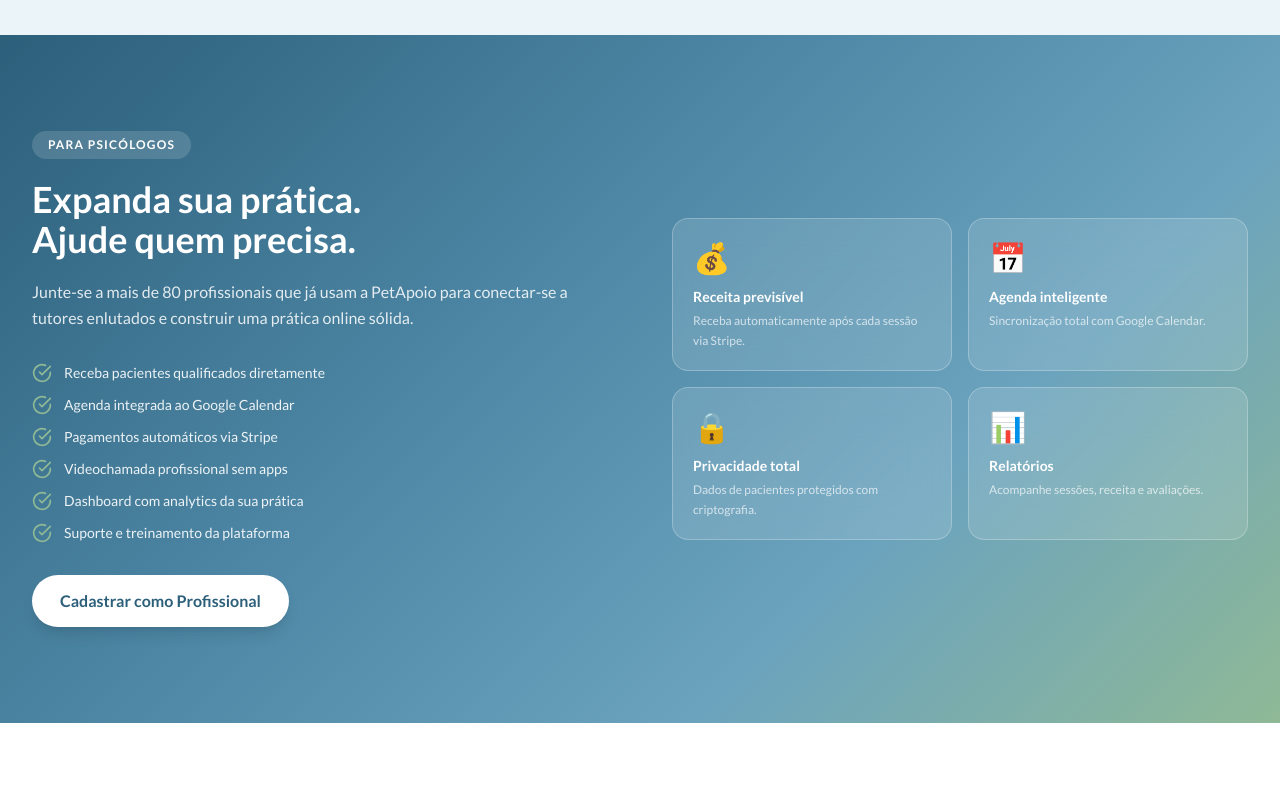
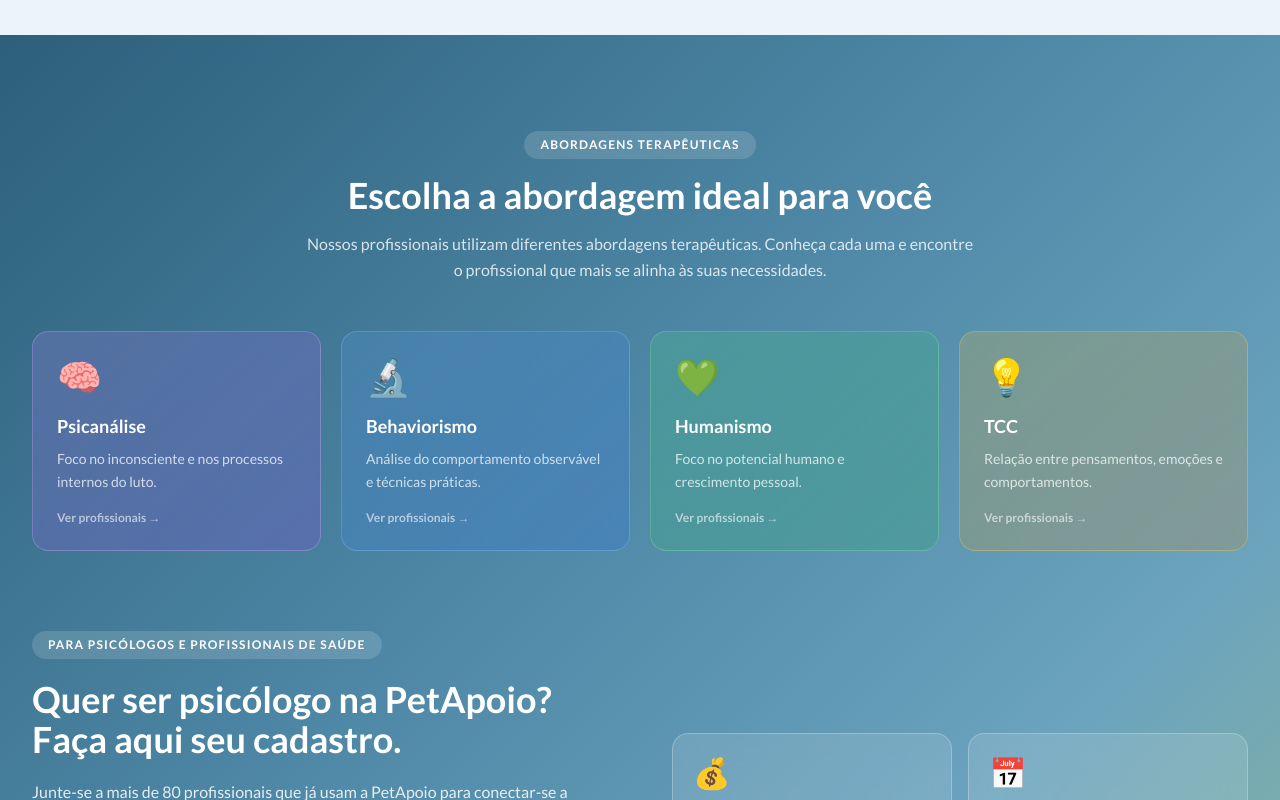
Before and after one commit to davidledson-cpu/petapoio, a Next.js app: page / in a window 1280 px wide. Shown: the part 4660-5460 px from the top of the page. Built offline with nearby package versions, Linux system fonts and the light colour scheme; no server answers; a web font is replaced by a local one.

Commit message:
feat: Update ProfessionalCTA with therapy approaches and fix cadastro link

```diff
--- a/components/home/professional-cta.tsx
+++ b/components/home/professional-cta.tsx
@@ -1,5 +1,5 @@
 import Link from 'next/link'
-import { CheckCircle } from 'lucide-react'
+import { CheckCircle, Brain, Eye, Heart, Lightbulb } from 'lucide-react'
 
 const benefits = [
   'Receba pacientes qualificados diretamente',
@@ -10,22 +10,88 @@
   'Suporte e treinamento da plataforma',
 ]
 
+const approaches = [
+  {
+    icon: '🧠',
+    title: 'Psicanálise',
+    desc: 'Foco no inconsciente e nos processos internos do luto.',
+    color: 'from-purple-400/20 to-purple-600/20',
+    border: 'border-purple-300/30',
+  },
+  {
+    icon: '🔬',
+    title: 'Behaviorismo',
+    desc: 'Análise do comportamento observável e técnicas práticas.',
+    color: 'from-blue-400/20 to-blue-600/20',
+    border: 'border-blue-300/30',
+  },
+  {
+    icon: '💚',
+    title: 'Humanismo',
+    desc: 'Foco no potencial humano e crescimento pessoal.',
+    color: 'from-green-400/20 to-green-600/20',
+    border: 'border-green-300/30',
+  },
+  {
+    icon: '💡',
+    title: 'TCC',
+    desc: 'Relação entre pensamentos, emoções e comportamentos.',
+    color: 'from-amber-400/20 to-amber-600/20',
+    border: 'border-amber-300/30',
+  },
+]
+
 export function ProfessionalCTA() {
   return (
     <section className="py-24 gradient-hero">
       <div className="container">
+        {/* Therapy Approaches Section */}
+        <div className="mb-20">
+          <div className="text-center mb-12">
+            <span className="inline-block px-4 py-1.5 rounded-full bg-white/15 backdrop-blur text-xs font-bold uppercase tracking-widest text-white mb-4">
+              Abordagens Terapêuticas
+            </span>
+            <h2 className="font-serif text-3xl md:text-4xl font-bold text-white mb-4">
+              Escolha a abordagem ideal para você
+            </h2>
+            <p className="text-white/80 text-base max-w-2xl mx-auto leading-relaxed">
+              Nossos profissionais utilizam diferentes abordagens terapêuticas.
+              Conheça cada uma e encontre o profissional que mais se alinha às suas necessidades.
+            </p>
+          </div>
+          <div className="grid sm:grid-cols-2 lg:grid-cols-4 gap-5">
+            {approaches.map((item) => (
+              <Link
+                key={item.title}
+                href={`/profissionais?abordagem=${encodeURIComponent(item.title)}`}
+                className={`group relative rounded-2xl p-6 bg-gradient-to-br ${item.color} border ${item.border} backdrop-blur-sm hover:scale-[1.03] transition-all duration-300 cursor-pointer`}
+              >
+                <div className="text-4xl mb-4">{item.icon}</div>
+                <h4 className="font-bold text-white text-lg mb-2">{item.title}</h4>
+                <p className="text-white/75 text-sm leading-relaxed">{item.desc}</p>
+                <div className="mt-4 text-xs font-bold text-white/60 group-hover:text-white/90 transition-colors">
+                  Ver profissionais →
+                </div>
+              </Link>
+            ))}
+          </div>
+        </div>
+
+        {/* Professional Registration CTA */}
         <div className="grid md:grid-cols-2 gap-16 items-center">
           <div className="text-white">
             <span className="inline-block px-4 py-1.5 rounded-full bg-white/15 backdrop-blur text-xs font-bold uppercase tracking-widest mb-5">
-              Para Psicólogos
+              Para Psicólogos e Profissionais de Saúde
             </span>
             <h2 className="font-serif text-4xl font-bold mb-5">
-              Expanda sua prática.<br />Ajude quem precisa.
+              Quer ser psicólogo na PetApoio?<br />Faça aqui seu cadastro.
             </h2>
             <p className="text-white/85 text-base leading-relaxed mb-8">
-              Junte-se a mais de 80 profissionais que já usam a PetApoio para conectar-se
-              a tutores enlutados e construir uma prática online sólida.
+              Junte-se a mais de 80 profissionais que já usam a PetApoio para
+              conectar-se a tutores enlutados e construir uma prática online sólida.
+              Cadastre-se e comece a atender em minutos.
             </p>
+
             <div className="space-y-3 mb-8">
               {benefits.map(b => (
                 <div key={b} className="flex items-center gap-3 text-white/90 text-sm">
@@ -34,12 +100,21 @@
                 </div>
               ))}
             </div>
-            <Link
-              href="/auth/cadastro-profissional"
-              className="inline-flex items-center gap-2 px-7 py-3.5 rounded-full bg-white text-petblue-600 font-bold hover:bg-petbeige-100 transition-all hover:-translate-y-0.5 shadow-lg"
-            >
-              Cadastrar como Profissional
-            </Link>
+
+            <div className="flex flex-col sm:flex-row gap-4">
+              <Link
+                href="/auth/cadastro"
+                className="inline-flex items-center justify-center gap-2 px-7 py-3.5 rounded-full bg-white text-petblue-600 font-bold hover:bg-petbeige-100 transition-all hover:-translate-y-0.5 shadow-lg text-center"
+              >
+                Cadastrar como Profissional
+              </Link>
+              <Link
+                href="/auth/cadastro"
+                className="inline-flex items-center justify-center gap-2 px-7 py-3.5 rounded-full border-2 border-white/40 text-white font-bold hover:bg-white/10 transition-all text-center"
+              >
+                Já tenho cadastro → Entrar
+              </Link>
+            </div>
           </div>
 
           <div className="grid grid-cols-2 gap-4">
```
